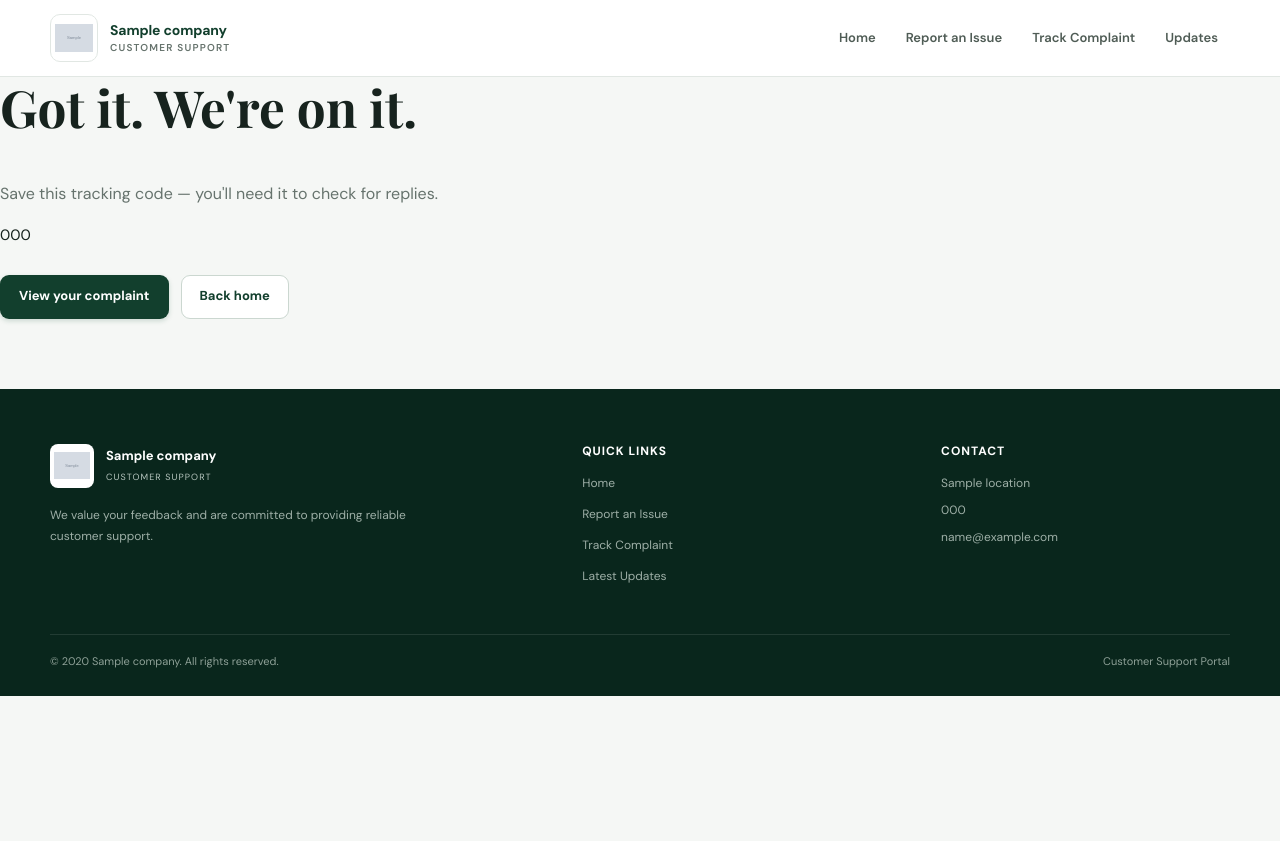
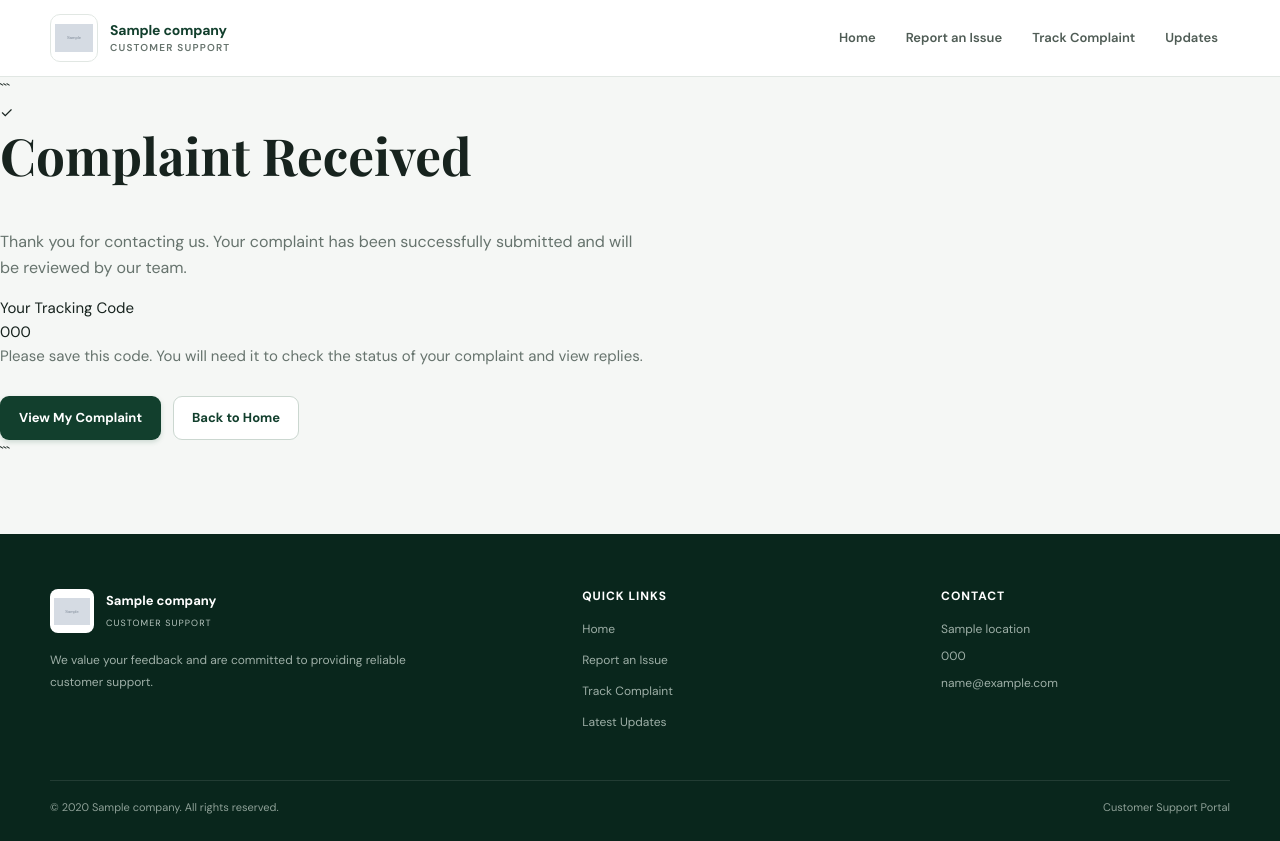
Before and after one commit to ifelodun/AVKINGVETDRUG, a Python web app: template templates/complaint_submitted.html in a window 1280 px wide. Before the commit the page ends 696 px from the top, so only its background shows below. Run offline with Jinja, Linux system fonts and the light colour scheme; the template is opened without the code that fills it: most values are stand-ins (such as "Sample title", 1, 10 or a date in 2020); grey boxes marked "Sample" are stand-in pictures.

Commit message:
Update complaint_submitted.html

````diff
--- a/templates/complaint_submitted.html
+++ b/templates/complaint_submitted.html
@@ -1,16 +1,85 @@
 {% extends "base.html" %}
-{% block title %}Complaint sent{% endblock %}
+
+{% block title %}
+Complaint Sent
+{% endblock %}
 
 {% block content %}
+
 <section class="confirm-section wrap">
-    <h1>Got it. We're on it.</h1>
-    <p class="hero-sub">Save this tracking code — you'll need it to check for replies.</p>
 
-    <div class="tracking-code">{{ tracking_code }}</div>
+```
+<div class="confirmation-card">
+
+    <!-- Success Icon -->
+
+   <div
+    class="confirmation-icon"
+    aria-label="Success"
+>
+    ✓
+</div>
+
+    <!-- Heading -->
+
+    <h1>
+        Complaint Received
+    </h1>
+
+
+    <p class="hero-sub">
+        Thank you for contacting us. Your complaint has been
+        successfully submitted and will be reviewed by our team.
+    </p>
+
+
+    <!-- Tracking Information -->
+
+    <div class="tracking-box">
+
+        <span class="tracking-label">
+            Your Tracking Code
+        </span>
+
+        <div class="tracking-code">
+            {{ tracking_code }}
+        </div>
+
+        <p class="tracking-help">
+            Please save this code. You will need it to check
+            the status of your complaint and view replies.
+        </p>
+
+    </div>
+
+
+    <!-- Actions -->
 
     <div class="hero-actions">
-        <a class="btn btn-primary" href="{{ url_for('view_complaint', tracking_code=tracking_code) }}">View your complaint</a>
-        <a class="btn btn-secondary" href="{{ url_for('home') }}">Back home</a>
+
+        <a
+            class="btn btn-primary"
+            href="{{ url_for(
+                'view_complaint',
+                tracking_code=tracking_code
+            ) }}"
+        >
+            View My Complaint
+        </a>
+
+
+        <a
+            class="btn btn-secondary"
+            href="{{ url_for('home') }}"
+        >
+            Back to Home
+        </a>
+
     </div>
+
+</div>
+```
+
 </section>
+
 {% endblock %}
````
